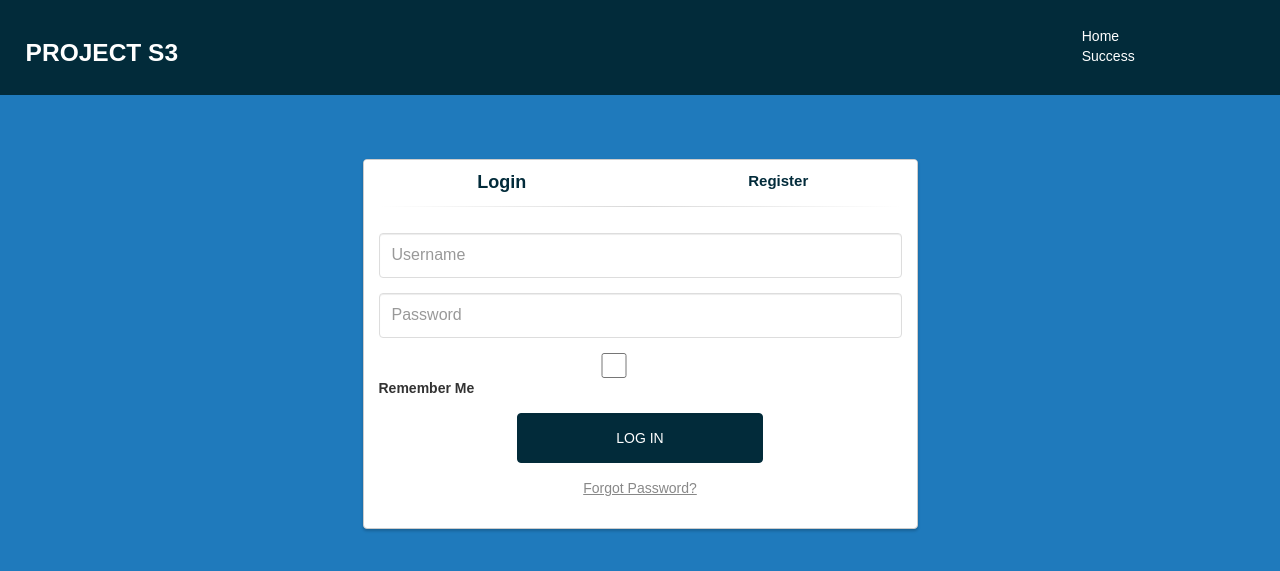
After one commit to Suyeda/Project_S3, a CodeIgniter app: the page made by application/views/landr.php in a window 1280 px wide. The commit adds this page. Shown: the top 571 px of the page. Run offline with CodeIgniter, Linux system fonts and the light colour scheme; some libraries are stand-ins or nearby versions.

Commit message:
Login and Registration View

```diff
--- a/application/config/autoload.php
+++ b/application/config/autoload.php
@@ -58,7 +58,7 @@ $autoload['packages'] = array();
 |
 |	$autoload['libraries'] = array('user_agent' => 'ua');
 */
-$autoload['libraries'] = array('database', 'session');
+$autoload['libraries'] = array('session');  //ADD DATABASE BACK AND REMOVE THIS COMMENT!!!
 
 /*
 | -------------------------------------------------------------------
--- /dev/null
+++ b/application/views/landr.php
@@ -0,0 +1,100 @@
+<?php ?>
+<!DOCTYPE html>
+	<html>
+		<head>
+			<link rel="stylesheet" href="https://maxcdn.bootstrapcdn.com/bootstrap/3.3.5/css/bootstrap.min.css">
+			<link rel="stylesheet" href="/assets/stylesheets/landr.css">
+			<script src="https://code.jquery.com/jquery-2.1.4.min.js"></script>
+			<script src="https://maxcdn.bootstrapcdn.com/bootstrap/3.3.5/js/bootstrap.min.js"></script>
+			<script src="/assets/javascripts/landr.js"></script>
+		</head>
+		<body>
+			<header>
+				<a href="#page-top">Project S3</a>
+				<div class="navs">
+					 <a href="/welcome/go_mainpage">Home</a>
+					 <a href="/welcome/go_success">Success</a>
+				</div>
+			</header>
+			<div class="container">
+			    	<div class="row">
+						<div class="col-md-6 col-md-offset-3">
+							<div class="panel panel-login">
+								<div class="panel-heading">
+									<div class="row">
+										<div class="col-xs-6">
+											<a href="#" class="active" id="login-form-link">Login</a>
+										</div>
+										<div class="col-xs-6">
+											<a href="#" id="register-form-link">Register</a>
+										</div>
+									</div>
+									<hr>
+								</div>
+								<div class="panel-body">
+									<div class="row">
+										<div class="col-lg-12">
+											<form id="login-form" action="http://phpoll.com/login/process" method="post" role="form" style="display: block;">
+												<div class="form-group">
+													<input type="text" name="username" id="username" tabindex="1" class="form-control" placeholder="Username" value="">
+												</div>
+												<div class="form-group">
+													<input type="password" name="password" id="password" tabindex="2" class="form-control" placeholder="Password">
+												</div>
+												<div class="form-group text-left">
+													<input type="checkbox" tabindex="3" class="" name="remember" id="remember">
+													<label for="remember"> Remember Me</label>
+												</div>
+												<div class="form-group">
+													<div class="row">
+														<div class="col-sm-6 col-sm-offset-3">
+															<input type="submit" name="login-submit" id="login-submit" tabindex="4" class="form-control btn btn-login" value="Log In">
+														</div>
+													</div>
+												</div>
+												<div class="form-group">
+													<div class="row">
+														<div class="col-lg-12">
+															<div class="text-center">
+																<a href="http://phpoll.com/recover" tabindex="5" class="forgot-password">Forgot Password?</a>
+															</div>
+														</div>
+													</div>
+												</div>
+											</form>
+											<form id="register-form" action="http://phpoll.com/register/process" method="post" role="form" style="display: none;">
+												<div class="form-group">
+													<input type="text" name="first_name" id="first-name" tabindex="1" class="form-control" placeholder="First Name" value="">
+												</div>
+												<div class="form-group">
+													<input type="text" name="last_name" id="last-name" tabindex="1" class="form-control" placeholder="Last Name" value="">
+												</div>
+												<div class="form-group">
+													<input type="text" name="email" id="email" tabindex="2" class="form-control" placeholder="Email">
+												</div>
+												<div class="form-group">
+													<input type="text" name="username" id="username" tabindex="2" class="form-control" placeholder="Username">
+												</div>
+												<div class="form-group">
+													<input type="password" name="pass1" id="pass1" tabindex="2" class="form-control" placeholder="Password">
+												</div>
+												<div class="form-group">
+													<input type="password" name="pass2" id="pass2" tabindex="2" class="form-control" placeholder="Password Conformation">
+												</div>
+												<div class="form-group">
+													<div class="row">
+														<div class="col-sm-6 col-sm-offset-3">
+															<input type="submit" name="register-submit" id="register-submit" tabindex="4" class="form-control btn btn-register" value="Register Now">
+														</div>
+													</div>
+												</div>
+											</form>
+										</div>
+									</div>
+								</div>
+							</div>
+						</div>
+					</div>
+			</div>
+		</body>
+	</html>
--- a/application/views/mainpage.php
+++ b/application/views/mainpage.php
@@ -2,6 +2,8 @@
 <html lang="en">
 
 <head>
+    <!--STEPHEN...CHANGE HEADER A HOVER COLOR TO BLUE DOJO COLOR NOT GREEN-->
+    <!--STEPHEN...CHANGE GREEN COLORS TO BLUE IN FORM PLACE HOLDER,HOVERING LINKS, AND all defaults-->
 
     <meta charset="utf-8">
     <meta http-equiv="X-UA-Compatible" content="IE=edge">
@@ -231,7 +233,7 @@
                         <div id="success"></div>
                         <div class="row">
                             <div class="form-group col-xs-12">
-                                <button type="submit" class="btn btn-success btn-lg">Send</button>
+                                <button type="submit" class="btn btn-success btn-lg" style="background-color:#009AC7;">Send</button>
                             </div>
                         </div>
                     </form>
--- /dev/null
+++ b/assets/javascripts/landr.js
@@ -0,0 +1,18 @@
+$(function() {
+
+    $('#login-form-link').click(function(e) {
+		$("#login-form").delay(100).fadeIn(100);
+ 		$("#register-form").fadeOut(100);
+		$('#register-form-link').removeClass('active');
+		$(this).addClass('active');
+		e.preventDefault();
+	});
+	$('#register-form-link').click(function(e) {
+		$("#register-form").delay(100).fadeIn(100);
+ 		$("#login-form").fadeOut(100);
+		$('#login-form-link').removeClass('active');
+		$(this).addClass('active');
+		e.preventDefault();
+	});
+
+});
--- /dev/null
+++ b/assets/stylesheets/landr.css
@@ -0,0 +1,142 @@
+				* {
+					margin: 0;
+					padding: 0;
+					font-family: arial;
+				}
+				body {
+					background-color: #1F7ABC;
+				}
+				input {
+					display: block;
+					height: 25px;
+					width: 90%;
+				}
+				header {
+					background-color: #022B3A;
+					padding: 2% 0;
+				}
+				header > a {
+					color: white;
+					text-transform: uppercase;
+	   				font-family: arial;
+	    			font-weight: 700;
+	    			text-decoration: none;
+	    			font-size: 1.75em;
+	    			margin-left: 2%;
+				}
+				label {
+					display: inline;
+				}
+				.navs {
+					margin-left: 70%;
+					display: inline-block;
+				}
+				.navs a {
+					margin: 0 4%;
+					color: white;
+				}
+				.title {
+					font-size: 1.75em;
+					display: inline-block;
+				}
+				.container {
+					background-color: #1F7ABC;
+					padding-top: 5%;
+					/*height: 800px;*/
+				}
+				.panel-login {
+					border-color: #ccc;
+					-webkit-box-shadow: 0px 2px 3px 0px rgba(0,0,0,0.2);
+					-moz-box-shadow: 0px 2px 3px 0px rgba(0,0,0,0.2);
+					box-shadow: 0px 2px 3px 0px rgba(0,0,0,0.2);
+				}
+				.panel-login>.panel-heading {
+					color: #00415d;
+					background-color: #fff;
+					border-color: #fff;
+					text-align:center;
+				}
+				.panel-login>.panel-heading a{
+					text-decoration: none;
+					color: #022B3A;
+					font-weight: bold;
+					font-size: 15px;
+					-webkit-transition: all 0.1s linear;
+					-moz-transition: all 0.1s linear;
+					transition: all 0.1s linear;
+				}
+				.panel-login>.panel-heading a.active{
+					color: #022B3A;
+					font-size: 18px;
+				}
+				.panel-login>.panel-heading hr{
+					margin-top: 10px;
+					margin-bottom: 0px;
+					clear: both;
+					border: 0;
+					height: 1px;
+					background-image: -webkit-linear-gradient(left,rgba(0, 0, 0, 0),rgba(0, 0, 0, 0.15),rgba(0, 0, 0, 0));
+					background-image: -moz-linear-gradient(left,rgba(0,0,0,0),rgba(0,0,0,0.15),rgba(0,0,0,0));
+					background-image: -ms-linear-gradient(left,rgba(0,0,0,0),rgba(0,0,0,0.15),rgba(0,0,0,0));
+					background-image: -o-linear-gradient(left,rgba(0,0,0,0),rgba(0,0,0,0.15),rgba(0,0,0,0));
+				}
+				.panel-login input[type="text"],.panel-login input[type="email"],.panel-login input[type="password"] {
+					height: 45px;
+					border: 1px solid #ddd;
+					font-size: 16px;
+					-webkit-transition: all 0.1s linear;
+					-moz-transition: all 0.1s linear;
+					transition: all 0.1s linear;
+				}
+				.panel-login input:hover,
+				.panel-login input:focus {
+					outline:none;
+					-webkit-box-shadow: none;
+					-moz-box-shadow: none;
+					box-shadow: none;
+					border-color: #ccc;
+				}
+				.btn-login {
+					background-color: #022B3A;
+					outline: none;
+					color: #fff;
+					font-size: 14px;
+					height: auto;
+					font-weight: normal;
+					padding: 14px 0;
+					text-transform: uppercase;
+					border-color: #022B3A;
+				}
+				.btn-login:hover,
+				.btn-login:focus {
+					color: #fff;
+					background-color: #022B3A;
+					border-color: #022B3A;
+				}
+				.forgot-password {
+					text-decoration: underline;
+					color: #888;
+				}
+				.forgot-password:hover,
+				.forgot-password:focus {
+					text-decoration: underline;
+					color: #666;
+				}
+
+				.btn-register {
+				    background-color: #022B3A;
+					outline: none;
+					color: #fff;
+					font-size: 14px;
+					height: auto;
+					font-weight: normal;
+					padding: 14px 0;
+					text-transform: uppercase;
+					border-color: #022B3A;
+				}
+				.btn-register:hover,
+				.btn-register:focus {
+					color: #fff;
+				    background-color: #022B3A;
+				    border-color: #022B3A;
+				}
```
Also changed, not shown: application/controllers/Welcome.php (+11 -9 lines), application/models/Amazon.php (+3 -4 lines), assets/stylesheets/freelancer.css (+7 -7 lines), assets/stylesheets/bootstrap.css, 2 other files.
